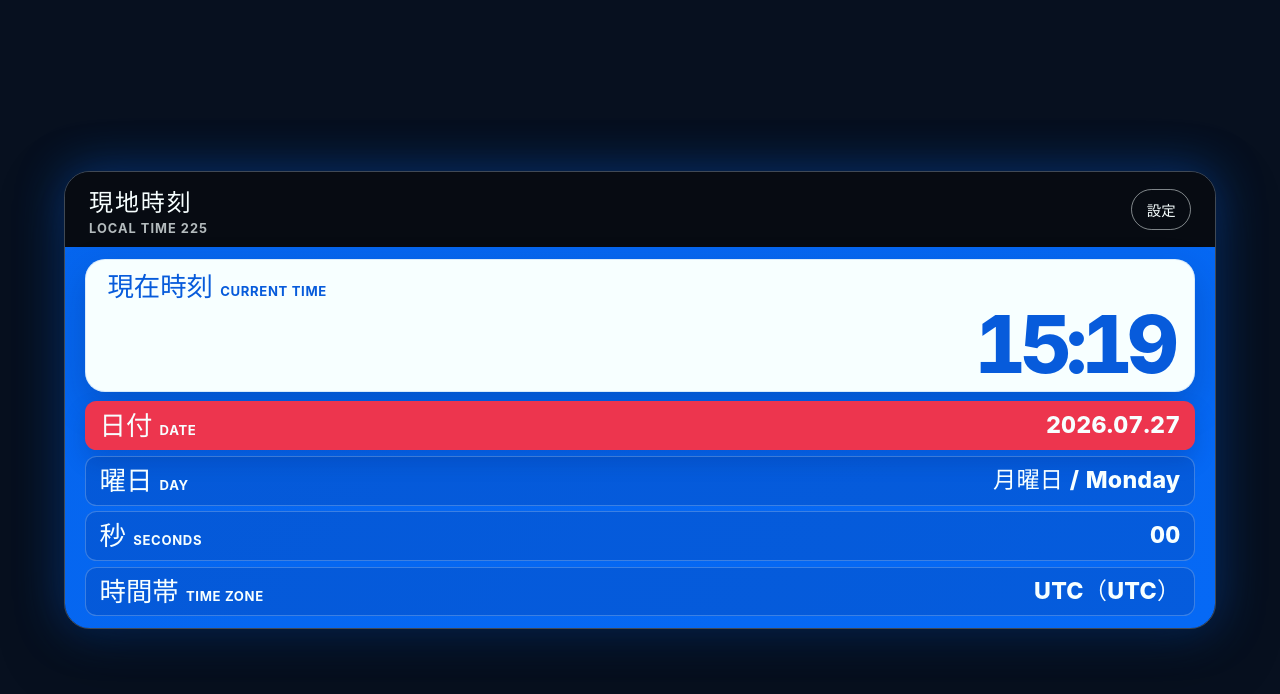
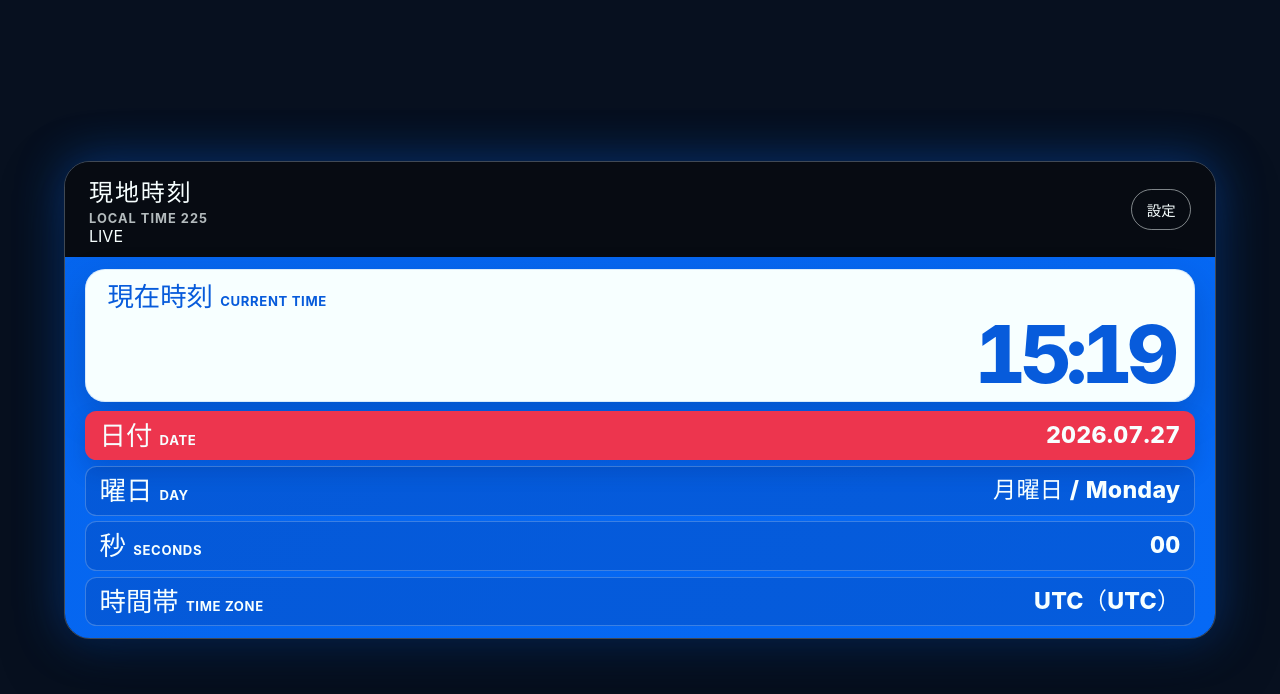
Before and after one commit to data-lab-23/jst-225-clock, a website built with Vite: page index.html in a window 1280 px wide. Built offline with nearby package versions, Linux system fonts and the light colour scheme.

Commit message:
feat: connect broadcast refresh to clock lifecycle

```diff
--- a/index.html
+++ b/index.html
@@ -12,6 +12,7 @@
           <div class="clock-title-group">
             <p class="clock-title-ja" data-clock-field="title-ja" id="clock-title-ja">日本標準時</p>
             <h1 class="clock-title-en" data-clock-field="title-en">Japan Standard Time 225</h1>
+            <span class="live-indicator" aria-hidden="true"><i></i> LIVE</span>
           </div>
           <button id="settings-trigger" type="button" aria-label="表示設定を開く">設定</button>
         </header>
--- a/src/effects/marketRefresh.ts
+++ b/src/effects/marketRefresh.ts
@@ -23,7 +23,8 @@ export function startMarketRefresh(dependencies: MarketRefreshDependencies): ()
     root,
     document: appDocument,
     random = Math.random,
-    prefersReducedMotion = () => window.matchMedia("(prefers-reduced-motion: reduce)").matches,
+    prefersReducedMotion = () => typeof window.matchMedia === "function"
+      && window.matchMedia("(prefers-reduced-motion: reduce)").matches,
     setTimer = setTimeout,
     clearTimer = clearTimeout,
   } = dependencies;
--- a/src/main.ts
+++ b/src/main.ts
@@ -2,6 +2,7 @@ import "./styles.css";
 
 import { formatClock } from "./clock/clock";
 import { startAlignedTicker } from "./clock/scheduler";
+import { startMarketRefresh } from "./effects/marketRefresh";
 import { validateSettings } from "./settings/settings";
 import { loadSettings, saveSettings } from "./settings/storage";
 import { resolveTimeZone, type TimeZoneInfo } from "./time-zone/timeZone";
@@ -14,6 +15,7 @@ export interface AppDependencies {
   storage: Storage;
   now?: () => Date;
   startTicker?: (onTick: (date: Date) => void) => () => void;
+  startRefresh?: typeof startMarketRefresh;
   resolveZone?: (date: Date) => TimeZoneInfo;
   document?: Document;
 }
@@ -34,6 +36,7 @@ export function createApp(dependencies: AppDependencies): () => void {
     storage,
     now = () => new Date(),
     startTicker = startAlignedTicker,
+    startRefresh = startMarketRefresh,
     resolveZone = resolveTimeZone,
     document: appDocument = document,
   } = dependencies;
@@ -82,11 +85,16 @@ export function createApp(dependencies: AppDependencies): () => void {
   render(now());
   appDocument.addEventListener("visibilitychange", handleVisibilityChange);
   const stopTicker = startTicker(render);
+  const stopRefresh = startRefresh({
+    root: requiredElement(root, ".clock-board"),
+    document: appDocument,
+  });
 
   return () => {
     if (!active) return;
     active = false;
     stopTicker();
+    stopRefresh();
     settingsDialog.destroy();
     appDocument.removeEventListener("visibilitychange", handleVisibilityChange);
   };
--- a/src/ui/clockView.ts
+++ b/src/ui/clockView.ts
@@ -42,9 +42,12 @@ export function createClockView(root: HTMLElement): ClockView {
       fields.titleJa.textContent = zone.titleJa;
       fields.titleEn.textContent = zone.titleEn;
       fields.time.textContent = snapshot.time;
+      fields.time.dataset.ghostValue = snapshot.time;
       fields.date.textContent = snapshot.date;
       fields.weekday.textContent = snapshot.weekday;
       fields.seconds.textContent = snapshot.seconds;
+      fields.seconds.dataset.tickParity =
+        Number.parseInt(snapshot.seconds, 10) % 2 === 0 ? "even" : "odd";
       fields.zone.textContent = `${zone.id}（${zone.abbreviation}）`;
     },
     setStatus(message) {
```
Also changed, not shown: src/effects/marketRefresh.test.ts (+26 -0 lines), src/main.test.ts (+28 -2 lines), src/ui/clockView.test.ts (+4 -0 lines).
